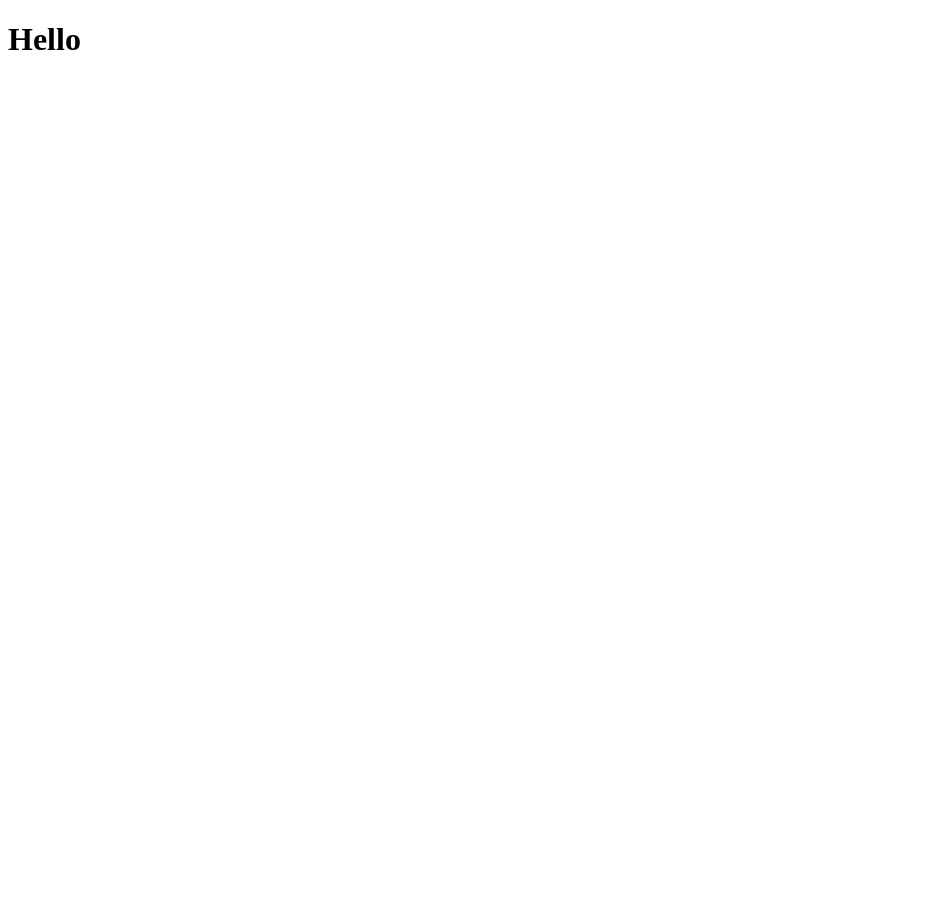
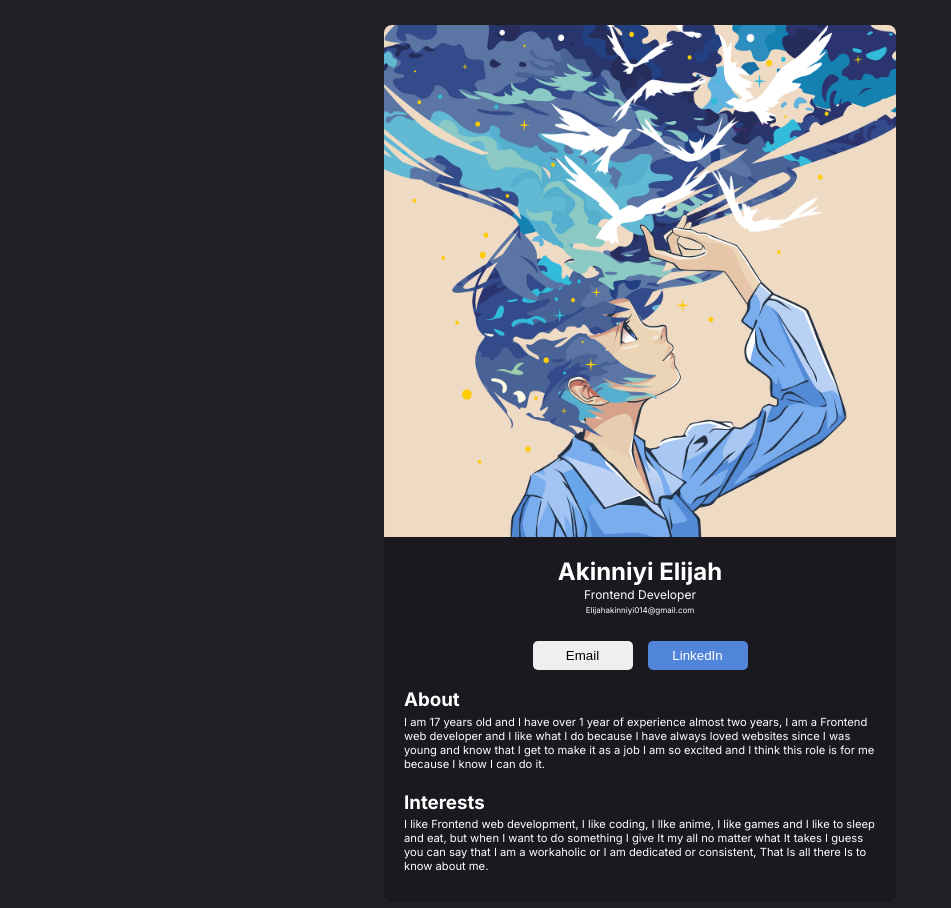
Before and after one commit to wisdom014/react-js, a React (Create React App) app in the folder my-app/: page / in a window 1280 px wide. Shown: the top 908 px of the page, without its empty margins (0-951 px from the left). Before the commit the page ends 800 px from the top, so only its background shows below. Built offline with nearby package versions, Linux system fonts and the light colour scheme.

Commit message:
Digital Business Card

```diff
--- a/my-app/src/App.js
+++ b/my-app/src/App.js
@@ -5,7 +5,7 @@ import Info from "./component/Info";
 
 export default function App() {
  return (
-  <div>
+  <div className="container">
 <Info />
 <About />
 <Interests />
--- a/my-app/src/component/About.js
+++ b/my-app/src/component/About.js
@@ -4,7 +4,7 @@ export default function About() {
  return (
   <div className="about">
    <h3>About</h3>
-   <p>I am 17 years old and i have over 1 year of experience almost two years, i am a Frontend webb developer and i like what i do because i have always loved websites since i was young and know that i get to make it as a job i am so excited and i think this role is for me because i know i can do it.</p>
+   <p>I am 17 years old and I have over 1 year of experience almost two years, I am a Frontend web developer and I like what I do because I have always loved websites since I was young and know that I get to make it as a job I am so excited and I think this role is for me because I know I can do it.</p>
   </div>
  );
 }
--- a/my-app/src/component/Info.js
+++ b/my-app/src/component/Info.js
@@ -4,10 +4,10 @@ import background from "../img/wallpaper.png";
 export default function Info() {
  return (
   <div className="info">
-   <img src={background} alt="background" />
-   <h2 className="name">Akinniyi Elijah</h2>
-   <h3 className="job">Frontend Developer</h3>
-   <h4 className="email">Elijahakinniyi014@gmail.com</h4>
+   <img src={background} className="background" alt="background" />
+   <h1 className="name">Akinniyi Elijah</h1>
+   <h1 className="job">Frontend Developer</h1>
+   <h1 className="email-text">Elijahakinniyi014@gmail.com</h1>
    <div className="buttons">
      <button className="email">Email</button>
      <button className="linkedin">LinkedIn</button>
--- a/my-app/src/component/Interests.js
+++ b/my-app/src/component/Interests.js
@@ -4,7 +4,7 @@ export default function Interests() {
  return (
   <div className="interests">
    <h3>Interests</h3>
-   <p>I like frontend web development, i like coding, i like anime, i like games and i like to sleep and eat, but when i want to do something i give it my all no matter what it takes I guess you can say i am a workaholic or I am dedicated or consistent, That is all there is to know about me.</p>
+   <p>I like Frontend web development, I like coding, I lIke anime, I like games and I like to sleep and eat, but when I want to do something I give It my all no matter what It takes I guess you can say that I am a workaholic or I am dedicated or consistent, That Is all there Is to know about me.</p>
   </div>
  );
 }
--- a/my-app/src/index.css
+++ b/my-app/src/index.css
@@ -1,9 +1,67 @@
 body {
-   margin: 0;
+   width: 40vw;
+   margin: 25px auto;
    padding: 0;
-   background-color: #19191F;
+   text-align: center;
+   background-color: #202026;
    color: #FFFFFF;
+   font-family: "Inter", sans-serif;
+   box-sizing: border-box;
 }
 .linkedin {
    background-color: #5085DA;
+   color: #FFFFFF;
 }
+.background {
+   width: 100%;
+   border-top-left-radius: 8px;
+   border-top-right-radius: 8px;
+}
+.about, .interests {
+   text-align: left;
+   padding: 0 20px;
+}
+.container {
+   background-color: #19191F;
+   border-radius: 8px;
+}
+.name {
+   font-size: 24px;
+}
+.job {
+ font-size: 12px;
+ font-weight: 400;
+}
+.email-text {
+ font-size: 8px;
+ font-weight: 400;
+}
+.buttons {
+   display: flex;
+   /* text-align: center; */
+   justify-content: center;
+   gap: 15px;
+}
+button {
+   width: 100px;
+   border-radius: 5px;
+   border: 0;
+   padding: 7px;
+}
+p {
+   position: relative;
+   font-size: 0.7rem;
+   bottom: 15px;
+}
+.interests {
+   position: relative;
+   bottom: 14px;
+}
+.info > .email-text {
+position: relative;
+bottom: 20px;
+}
+.info > .job {
+position: relative;
+bottom: 15px;
+}
--- a/my-app/src/index.js
+++ b/my-app/src/index.js
@@ -1,12 +1,6 @@
 import React from "react";
 import ReactDOM from "react-dom";
-// import App from "./App";
-// import "./index.css";
+import App from "./App";
+import "./index.css";
 
-function Me() {
-  return (
-    <h1>Hello</h1>
-  )
-}
-
-ReactDOM.render(<Me />, document.getElementById("root"))
+ReactDOM.render(<App />, document.getElementById("root"));
```
